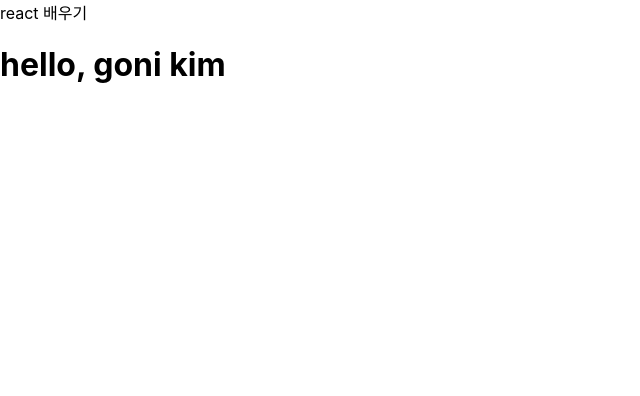
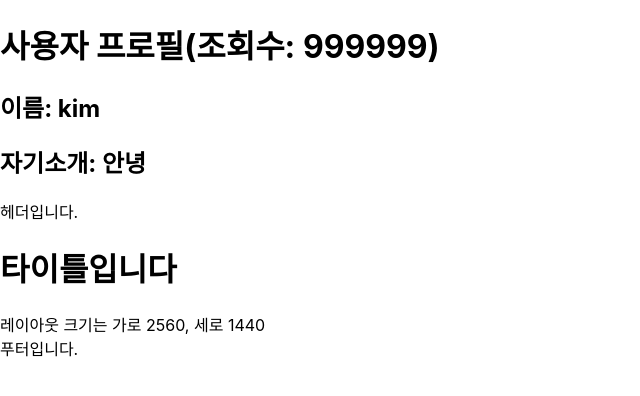
Before and after one commit to pokm2360/frontend-study, a React (Create React App) app in the folder 11_React/chapter2/my-app/: page / in a window 1280 px wide. Shown: the top 396 px of the page, without its empty margins (0-640 px from the left). Built offline with nearby package versions, Linux system fonts and the light colour scheme.

Commit message:
4/24 수업

```diff
--- /dev/null
+++ b/11_React/chapter2/my-app/src/chapter3/3.4/Book.jsx
@@ -0,0 +1,14 @@
+// Book이라는 이름의 함수 컴포넌트
+// 이제는 JSX로 코딩
+function Book(props) { // 컴포넌트 = 틀
+  console.log(props); // props = 재료
+
+  return (
+    <div>
+      <h1>이 책의 이름은 {props.name}입니다.</h1>
+      <h2>이 책은 총 {props.numOfPage}페이지로 이뤄져 있습니다.</h2>
+    </div>
+  ); // 리액트 엘리먼트 = 결과물
+}
+
+export default Book; // Book 컴포넌트 내보내기
--- /dev/null
+++ b/11_React/chapter2/my-app/src/chapter3/3.4/JsxUse.css
@@ -0,0 +1,5 @@
+.gray-box {
+  background-color: gray;
+  width: 64px;
+  height: 64px;
+}
--- a/11_React/chapter2/my-app/src/chapter3/3.4/JsxUse.jsx
+++ b/11_React/chapter2/my-app/src/chapter3/3.4/JsxUse.jsx
@@ -1,4 +1,5 @@
 import React from "react";
+import './JsxUse.css';
 
 function JsXuse() {
   // JSX의 사용법(문법)
@@ -52,10 +53,44 @@ function JsXuse() {
   };
 
 // JSX내부에서 자바스크립트를 쓰고싶을때 {}로 묶기
+  // const element = (
+  //   <>
+  //   <div>{name} 배우기</div>
+  //   <h1>hello, {formatName(user)}</h1>
+  //   </>
+  // );
+
+  // 4. style과 className
+  // 인라인 스타일은 객체 형태로 작성하는데 background-color처럼 -로 구분되어있는
+  // 이름은 camelCase 형태로 네이밍
+  // const style = {
+  //   backgroundColor: 'black',
+  //   color: 'aqua',
+  //   fontSize: 24, // 기본단위 px
+  //   padding: '1rem' // 다른 단위 사용 시 문자열로 설정
+  // };
+
+  // const element = (
+  //   <>
+  //   <div style={style}>리액트 공부하기</div>
+  //   <div className="gray-box"></div>
+  //   </>
+  // );
+
+  // 5. JSX 주석
+  // const a = 21; // JS 주석
+
   const element = (
     <>
-    <div>{name} 배우기</div>
-    <h1>hello, {formatName(user)}</h1>
+      {/* 주석은 화면에 보이지 않습니다 */}
+      // 주석은 화면에 보이지 않습니다
+      /* 주석은 화면에 보이지 않습니다 */
+
+      <div
+        // 열리는 태그내부에서는 이렇게 주석 작성
+      >
+        주석 테스트
+      </div>
     </>
   );
 
--- /dev/null
+++ b/11_React/chapter2/my-app/src/chapter3/3.4/Library.jsx
@@ -0,0 +1,14 @@
+import Book from "./Book"; // Book 컴포넌트 가져오기
+
+function Library() {
+  return(
+    <>
+    {/* 컴포넌트 만들 때 다른 컴포넌트를 조합해서 구성 가능 */}
+      <Book name="모던 자바스크립트" numOfPage={300}/>
+      <Book name="처음 만난 리액트" numOfPage={400}/>
+      <Book name="리액트를 다루는 기술" numOfPage={500}/>
+    </>
+  );
+}
+
+export default Library; // Libray 컴포넌트 내보내기
--- /dev/null
+++ b/11_React/chapter2/my-app/src/chapter4/Clock.jsx
@@ -0,0 +1,10 @@
+function Clock() {
+  return(
+    <>
+      <h1>안녕, 리액트!</h1>
+      <h2>현재 시간: {new Date().toLocaleTimeString()}</h2>
+    </>
+  ); // 리액트 엘리먼트(JS 일반 객체)를 반환
+}
+
+export default Clock;
--- /dev/null
+++ b/11_React/chapter2/my-app/src/chapter5/5.3/Footer.jsx
@@ -0,0 +1,9 @@
+function Footer(props) {
+  return(
+    <footer>
+      푸터입니다.
+    </footer>
+  );
+}
+
+export default Footer;
--- /dev/null
+++ b/11_React/chapter2/my-app/src/chapter5/5.3/Header.jsx
@@ -0,0 +1,12 @@
+function Header(props) {
+  return(
+    <>
+    <header>
+      헤더입니다.
+      <h1>{props.title}</h1>
+    </header>
+    </>
+  );
+}
+
+export default Header;
--- /dev/null
+++ b/11_React/chapter2/my-app/src/chapter5/5.3/Layout.jsx
@@ -0,0 +1,12 @@
+function Layout(props) {
+  console.log(props);
+  return(
+    <>
+    {props.header}
+    레이아웃 크기는 가로 {props.width}, 세로 {props.height}
+    {props.footer}
+    </>
+  );
+}
+
+export default Layout;
--- /dev/null
+++ b/11_React/chapter2/my-app/src/chapter5/5.3/Profile.jsx
@@ -0,0 +1,13 @@
+function Profile(props) {
+  console.log(props);
+
+  return(
+    <>
+    <h1>사용자 프로필(조회수: {props.viewCount})</h1>
+    <h2>이름: {props.name}</h2>
+    <h2>자기소개: {props.introduction}</h2>
+    </>
+  );
+}
+
+export default Profile;
--- /dev/null
+++ b/11_React/chapter2/my-app/src/chapter5/5.3/PropsUse.jsx
@@ -0,0 +1,31 @@
+import Footer from "./Footer";
+import Header from "./Header";
+import Layout from "./Layout";
+import Profile from "./Profile";
+
+function PropsUse() {
+  return(
+    <>
+        {/* // 키-값 쌍의 형태로 자식 컴포넌트에 props를 전달할 수 있음
+        // 정수, 변수, 다른 컴포넌트 등 값을 넣을 때는 {} 사용
+        // 문자열은 {} 생략 가능
+        // Quiz
+        // name(문자), introduction(문자), viewCount(숫자) */}
+      <Profile
+      name="kim"
+      introduction="안녕"
+      viewCount={999999}
+      />
+
+      <Layout
+        width={2560}
+        height={1440}
+        // props로 다른 컴포넌트를 넘기는 것도 가능
+        header={<Header title="타이틀입니다"/>}
+        footer={<Footer />}
+      />
+    </>
+  );
+}
+
+export default PropsUse;
--- a/11_React/chapter2/my-app/src/index.js
+++ b/11_React/chapter2/my-app/src/index.js
@@ -4,6 +4,9 @@ import './index.css';
 import App from './App';
 import reportWebVitals from './reportWebVitals';
 import JsXuse from './chapter3/3.4/JsxUse';
+import Library from './chapter3/3.4/Library';
+import Clock from './chapter4/Clock';
+import PropsUse from './chapter5/5.3/PropsUse';
 
 const root = ReactDOM.createRoot(document.getElementById('root'));
 
@@ -15,7 +18,19 @@ root.render(
   // <App />
 
   // 3장 예제
-  <JsXuse />
+  // <JsXuse />
+  // <Library />
+
+  // 5장 예제
+  <PropsUse />
+  // 4장 예제
+  // 1초마다 Clock 컴포넌트를 렌더링 하는 코드
+  // setInterval(() => {
+  //   root.render(<Clock />);
+  // }, 1000);
+  // <Clock />
+
+
 );
 
 // If you want to start measuring performance in your app, pass a function
```
